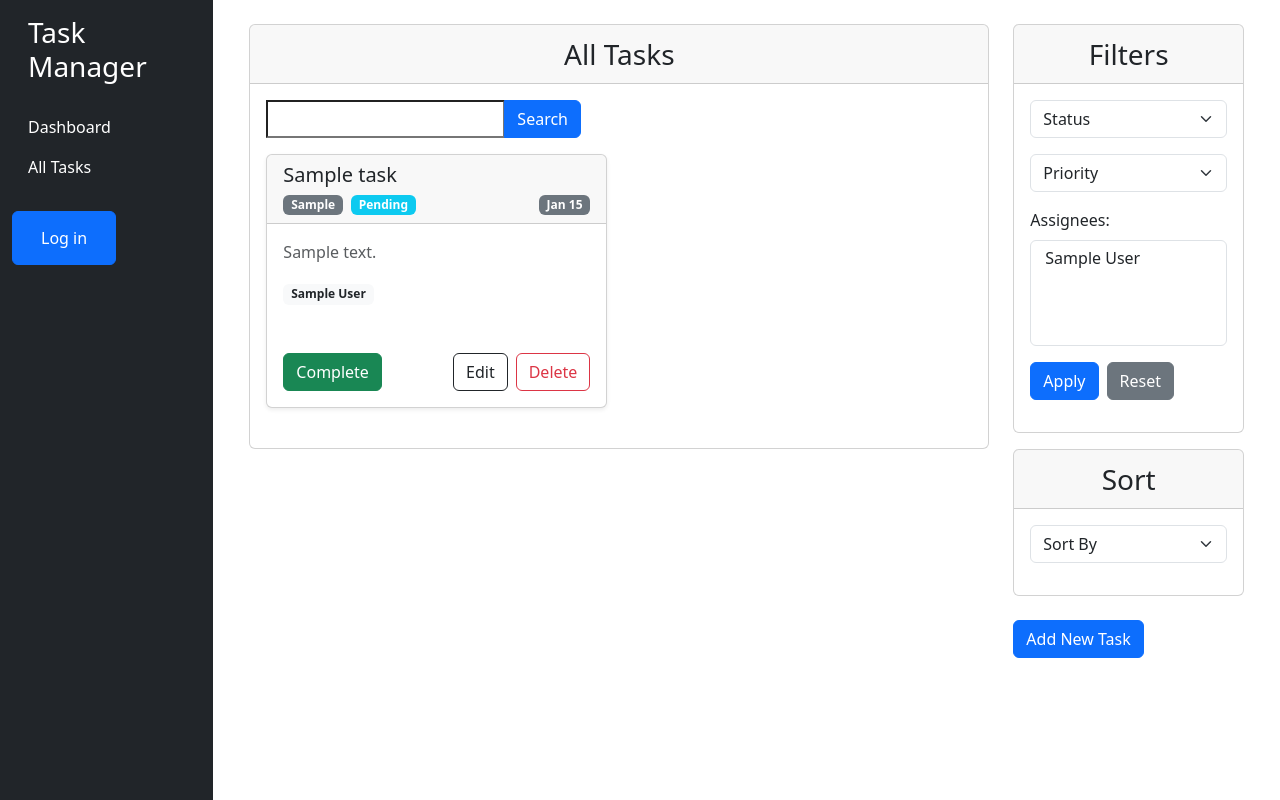
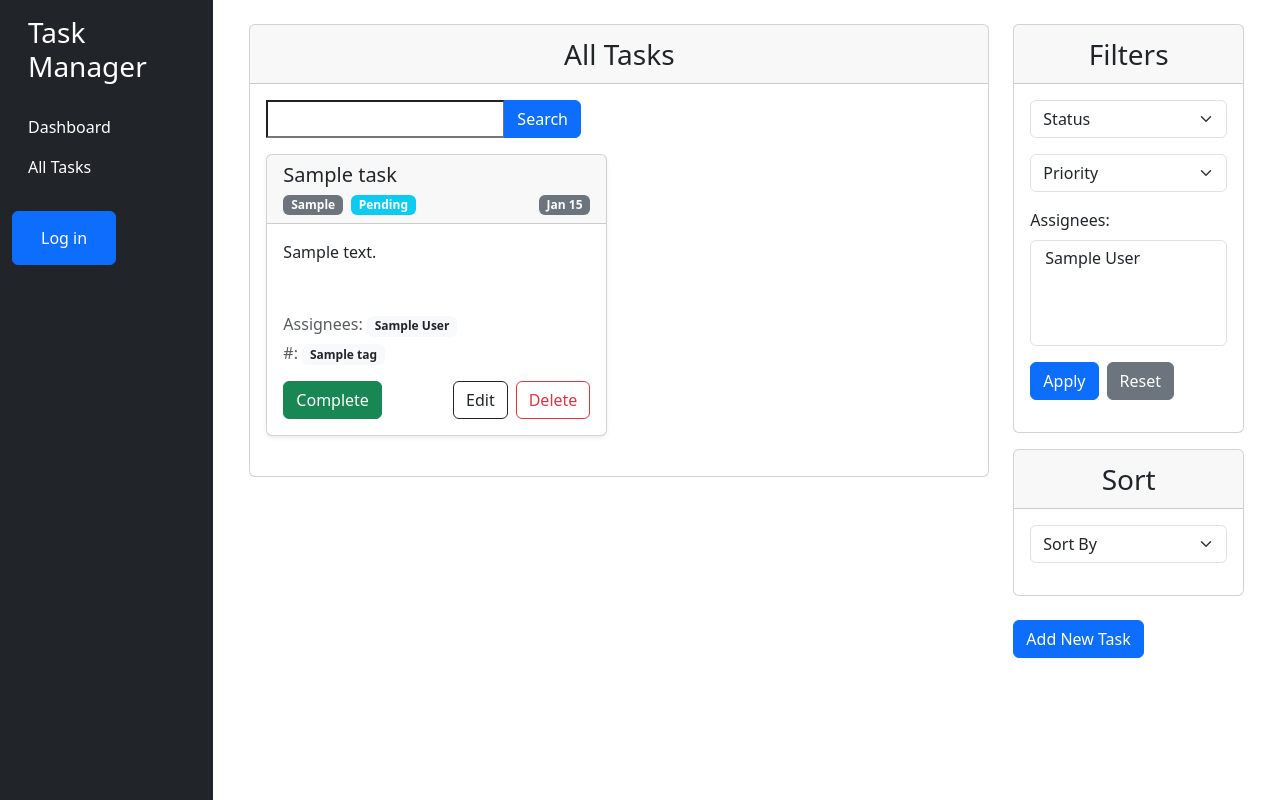
Before and after one commit to omerlenko/it-task-manager, a Django app: template templates/task_manager/task_list.html in a window 1280 px wide. Run offline with Django 5.2, Linux system fonts and the light colour scheme; tables that the repository leaves empty hold one stand-in row (values such as "Sample post"); the template is opened without the code that fills it: values that come from a table or form of the project are taken from there, most other values are stand-ins (such as "Sample title", 1, 10 or a date in 2020); form fields are guessed from the names that the template uses.

Commit message:
modify task card layout to include tags

```diff
--- a/templates/task_manager/task_list.html
+++ b/templates/task_manager/task_list.html
@@ -53,19 +53,31 @@
                       </div>
 
                       <div class="card-body">
-                        <p class="card-text text-muted">{{ task.description }}</p>
+                        <p class="card-text">{{ task.description }}</p>
 
-                        <div>
+                        <div class="mt-5 mb-1">
+                          <span class="text-muted">Assignees: </span>
                           {% if task.assignees %}
                             {% for worker in task.assignees.all %}
-                              <span class="badge bg-light text-dark">{{ worker.first_name }} {{ worker.last_name }}</span>
+                              <span class="badge bg-light text-dark"> {{ worker.first_name }} {{ worker.last_name }}</span>
                             {% endfor %}
                           {% else %}
                             <span>No one assigned yet!</span>
                           {% endif %}
                         </div>
 
-                        <div class="mt-5 d-flex gap-2">
+                        <div class="mb-3">
+                          <span class="text-muted">#: </span>
+                          {% if task.tags %}
+                            {% for tag in task.tags.all %}
+                              <span class="badge bg-light text-dark">{{ tag.name }}</span>
+                            {% endfor %}
+                          {% else %}
+                            <span>No tags.</span>
+                          {% endif %}
+                        </div>
+
+                        <div class="d-flex gap-2">
 
                           {% if task.is_completed %}
                             <button type="submit" class="btn btn-outline-success me-auto" disabled>Completed</button>
```
